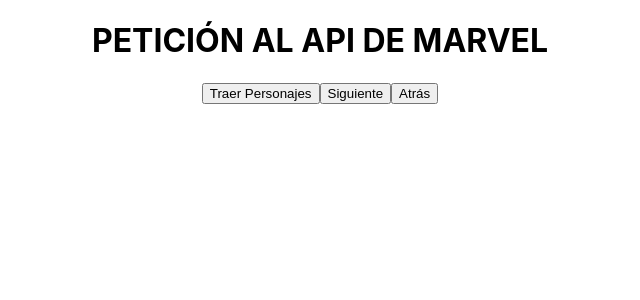
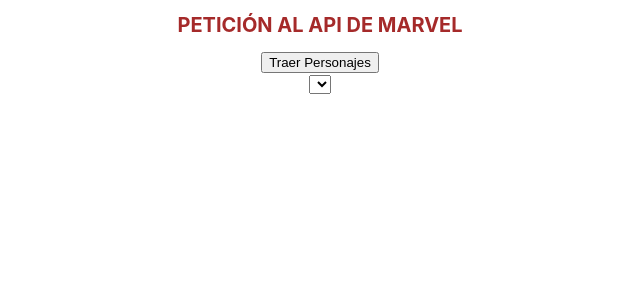
Before and after one commit to dgarcia26/React_DesarrolloWeb2, a React (Create React App) app: page / in a window 1280 px wide. Shown: the top 300 px of the page, without its empty margins (320-960 px from the left). Built offline with nearby package versions, Linux system fonts and the light colour scheme.

Commit message:
paginador

```diff
--- a/src/App.css
+++ b/src/App.css
@@ -1,5 +1,10 @@
 body {
     text-align: center;
+}
+
+h1 {
+    color: brown;
+    font-size: 20px;
 }
 
 .container {
--- a/src/components/PeticionApi.jsx
+++ b/src/components/PeticionApi.jsx
@@ -2,29 +2,63 @@ import React from 'react'
 
 const PeticionApi = () => {
     const [personajes, setPersonajes] = React.useState([])
-    const [paginacion, setPaginacion] = React.useState(1)
 
-    const obtenerPersonajes = async () => {
+
+    let limite = 20;
+    let offset = 0;
+    let totalItems = 100;
+    const itemsPagina = 20;
+    let cantPagina = 1;
+
+    const obtenerPersonajes = async (offset=0, limite=29) => {
         try {
-          console.log('paginación: '+paginacion)
-          const res = await fetch(`https://gateway.marvel.com/v1/public/characters?limit=5&offset=1&ts=1&apikey=c35c2fa460990e739d0dbdd3f44b8eda&hash=aa93429adafb6d018a1bf1e9be2c2b8f`);
-          console.log(`https://rickandmortyapi.com/api/character/?page=${paginacion}`)
+
+          const res = await fetch(`https://gateway.marvel.com/v1/public/characters?limit=${limite}&offset=${offset}&ts=1&apikey=c35c2fa460990e739d0dbdd3f44b8eda&hash=aa93429adafb6d018a1bf1e9be2c2b8f`);
+
           const data = await res.json();
           const results = await data.data.results;
+          cantPagina = Math.ceil(totalItems/itemsPagina);
+          let elemento = document.getElementById("selector");
+          while (elemento.firstChild) {
+          elemento.removeChild(elemento.firstChild);
+          }
+          llenarSelect();
           setPersonajes(results)
         } catch (error) {
           console.log(error);
         }
       };
 
-    const siguiente= async ()  => {
-        await setPaginacion(paginacion+1);
-        obtenerPersonajes();
+
+      const cambiarPagina= async ()  => {
+        let rest = document.getElementById("selector");
+
+
+          offset = (rest.value * itemsPagina) - itemsPagina+1;
+          limite =  rest.value * itemsPagina;
+
+
+
+        obtenerPersonajes(offset, limite);
+
     }
-    const atras= async() => {
-        await setPaginacion(paginacion-1)
-        obtenerPersonajes();
+
+
+
+    const llenarSelect = async() => {
+      let rest = document.getElementById("selector");
+      for (let i = 1; i <= cantPagina; i++) {
+        let option = document.createElement("option");
+        option.value = i;
+        option.text = i;
+        rest.appendChild(option);
+
+      }
     }
+
+
+
+
 
 
 
@@ -32,8 +66,21 @@ const PeticionApi = () => {
     <>
         <h1>PETICIÓN AL API DE MARVEL</h1>
         <button onClick={obtenerPersonajes}>Traer Personajes</button>
-        <button onClick={siguiente}>Siguiente</button>
-        <button onClick={atras}>Atrás</button>
+        <div class="paginator">
+
+          {
+           <select name="cars" id="selector" onChange={cambiarPagina}>
+
+          </select>
+          }
+
+
+
+
+
+
+        </div>
+
         {
                 personajes.map(({id, name, description, thumbnail})=> (
                     <div  class="container">
@@ -46,8 +93,10 @@ const PeticionApi = () => {
                     </div>
                     </div>
                 ))
+
+
         }
-    </>
+        </>
   )
 }
 
```
